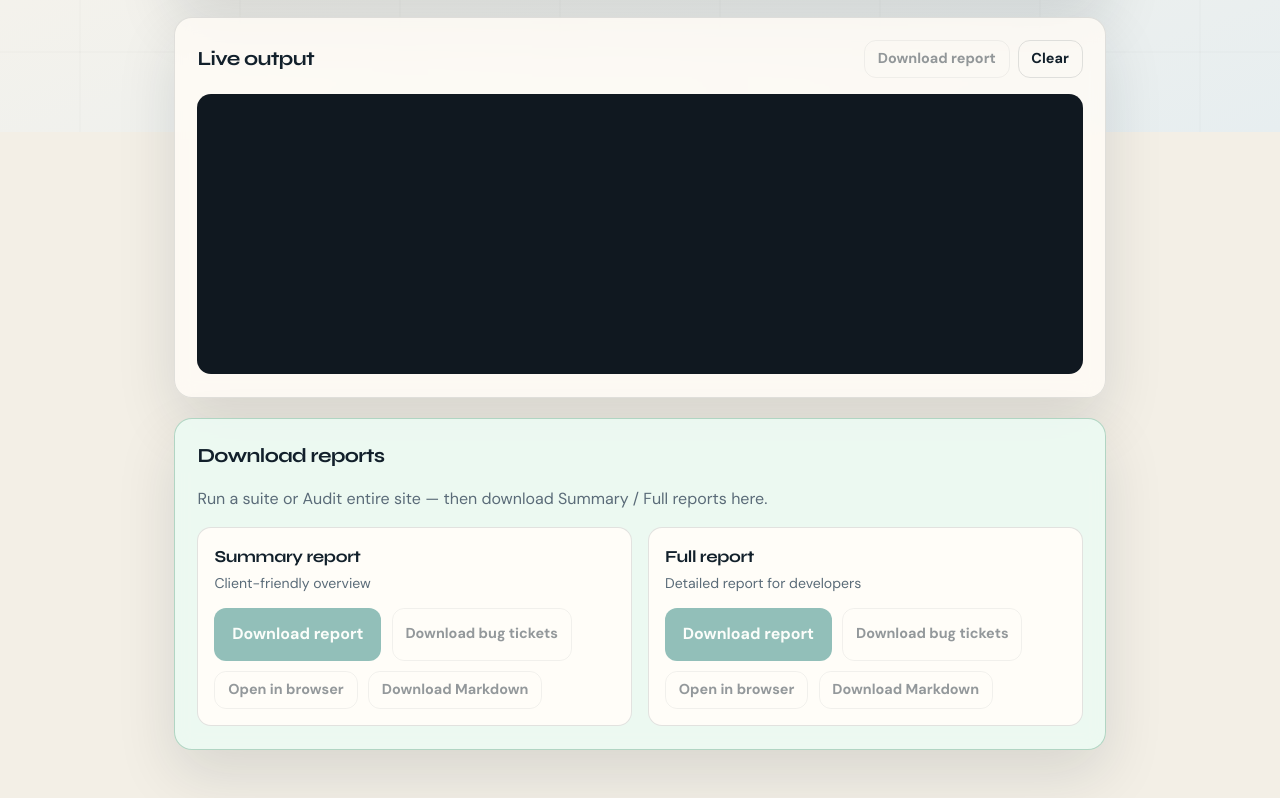
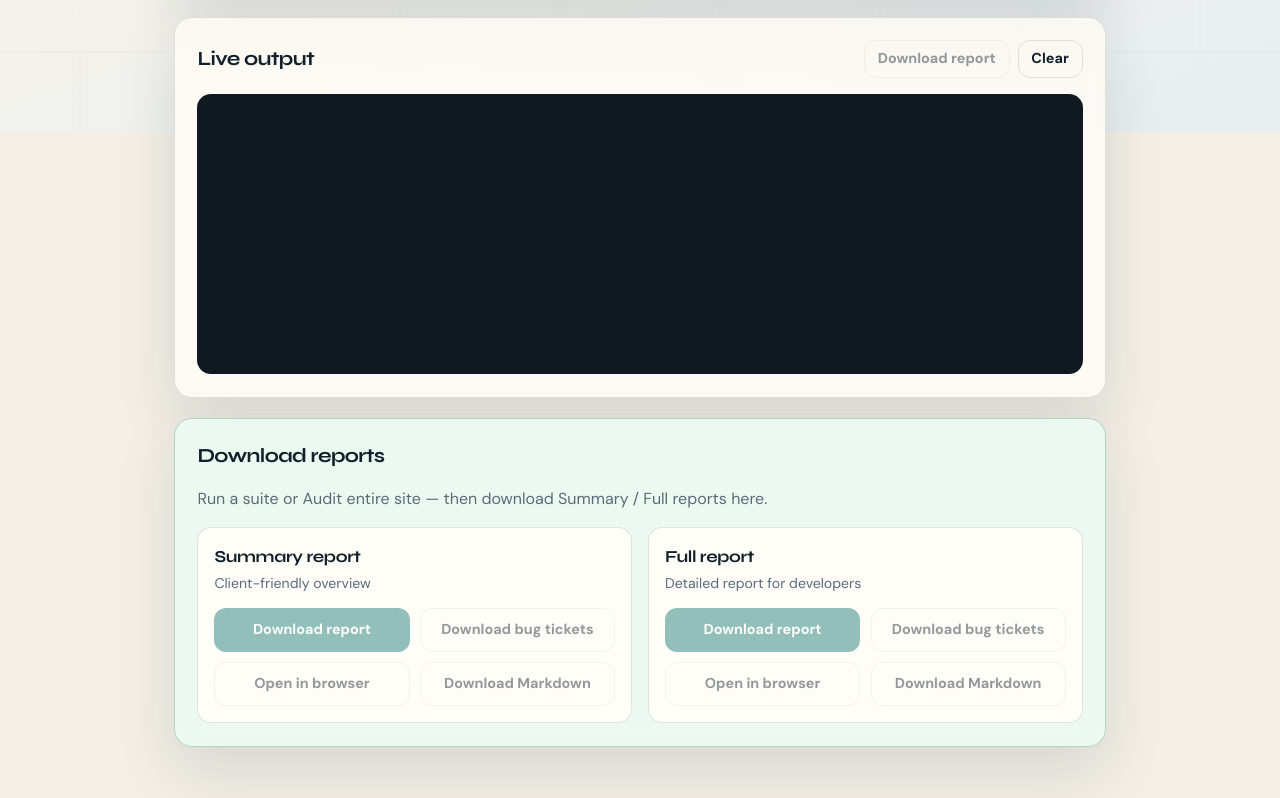
Before and after one commit to skmohotasin/QA-Website, a website: page public/index.html in a window 1280 px wide. Shown: the part 668-1466 px from the top of the page. Drawn offline with Linux system fonts and the light colour scheme; no server answers.

Commit message:
css updated

```diff
--- a/public/styles.css
+++ b/public/styles.css
@@ -203,15 +203,25 @@ body {
 }
 
 .report-actions {
-  display: flex;
-  flex-wrap: wrap;
+  display: grid;
+  grid-template-columns: 1fr 1fr;
   gap: 0.65rem;
 }
 
 .report-actions .btn {
+  box-sizing: border-box;
   text-decoration: none;
   display: inline-flex;
   align-items: center;
+  justify-content: center;
+  width: 100%;
+  min-height: 2.75rem;
+  height: 2.75rem;
+  padding: 0.55rem 0.85rem;
+  font-size: 0.9rem;
+  font-weight: 600;
+  line-height: 1.2;
+  white-space: nowrap;
 }
 
 @media (max-width: 860px) {
```
